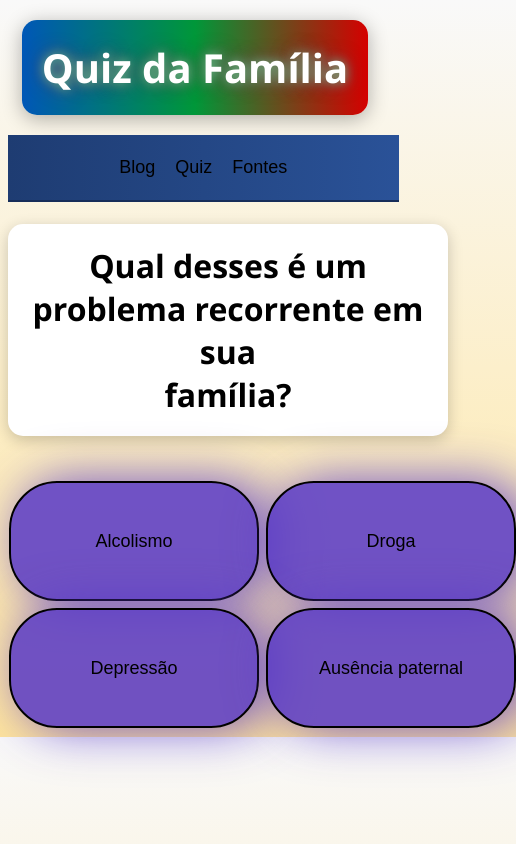
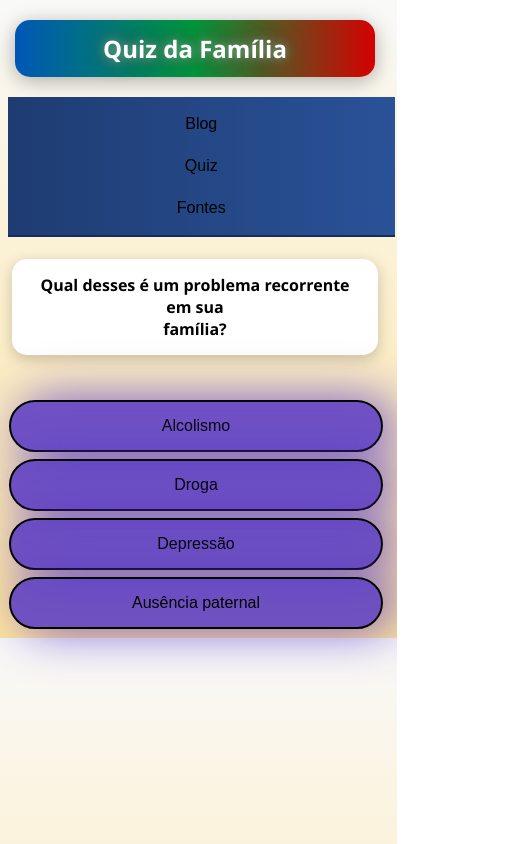
Before and after one commit to jhdevv/Quiz-Escola, a plain HTML site: page index.html in a window 390 px wide. Shown: the whole page, 516 px wide, since content can reach past the window. Drawn offline with Linux system fonts and the light colour scheme.

Commit message:
Add files via upload

```diff
--- a/Bosta_CSS.css
+++ b/Bosta_CSS.css
@@ -131,8 +131,53 @@ box-shadow: 0px 4px 15px rgba(0,0,0,0.2);
     animation: brilho 3s infinite alternate;
 }
 
+
 /* Efeito de brilho suave */
 @keyframes brilho {
     from { text-shadow: 0 0 5px #fff, 0 0 10px #0057b7; }
     to   { text-shadow: 0 0 15px #009739, 0 0 25px #d50000; }
 }
+
+
+/*AJUSTES PARA CELULAR!*/
+
+/* Ajustes para telas menores que 768px (celulares e tablets pequenos) */
+@media (max-width: 768px) {
+    #titulo {
+        font-size: 1.5em;   /* diminui o título */
+        padding: 12px;
+        width: 90%;         /* ocupa a largura, mas sem quebrar */
+        text-align: center;
+    }
+
+    #menu {
+        flex-direction: column;  /* menu em coluna no celular */
+        gap: 8px;
+        padding: 10px;
+    }
+
+    .menu_item {
+        font-size: 16px;   /* texto menor no menu */
+        padding: 8px 12px;
+        width: 100%;       /* cada item ocupa toda a largura */
+        text-align: center;
+    }
+
+    #Pergunta {
+        width: 90%;        /* adapta a largura da pergunta */
+        font-size: 1em;    /* texto mais compacto */
+        padding: 15px;
+    }
+
+    #Container {
+        grid-template-columns: 1fr; /* apenas 1 coluna no celular */
+        max-width: 100%;
+    }
+
+    #Op1, #Op2, #Op3, #Op4 {
+        width: 100%;       /* botões ocupam toda a largura disponível */
+        height: auto;      /* altura ajusta automaticamente */
+        font-size: 16px;
+        padding: 15px;
+    }
+}
```
